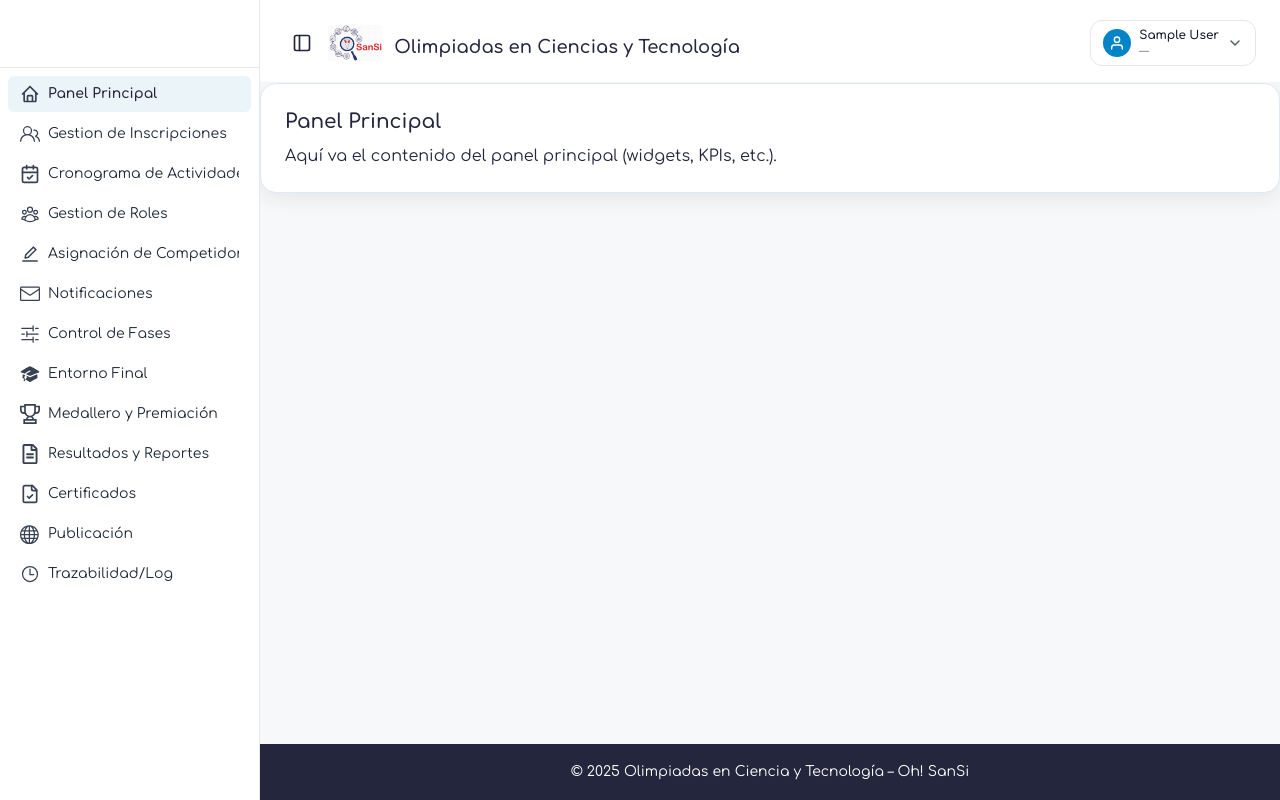
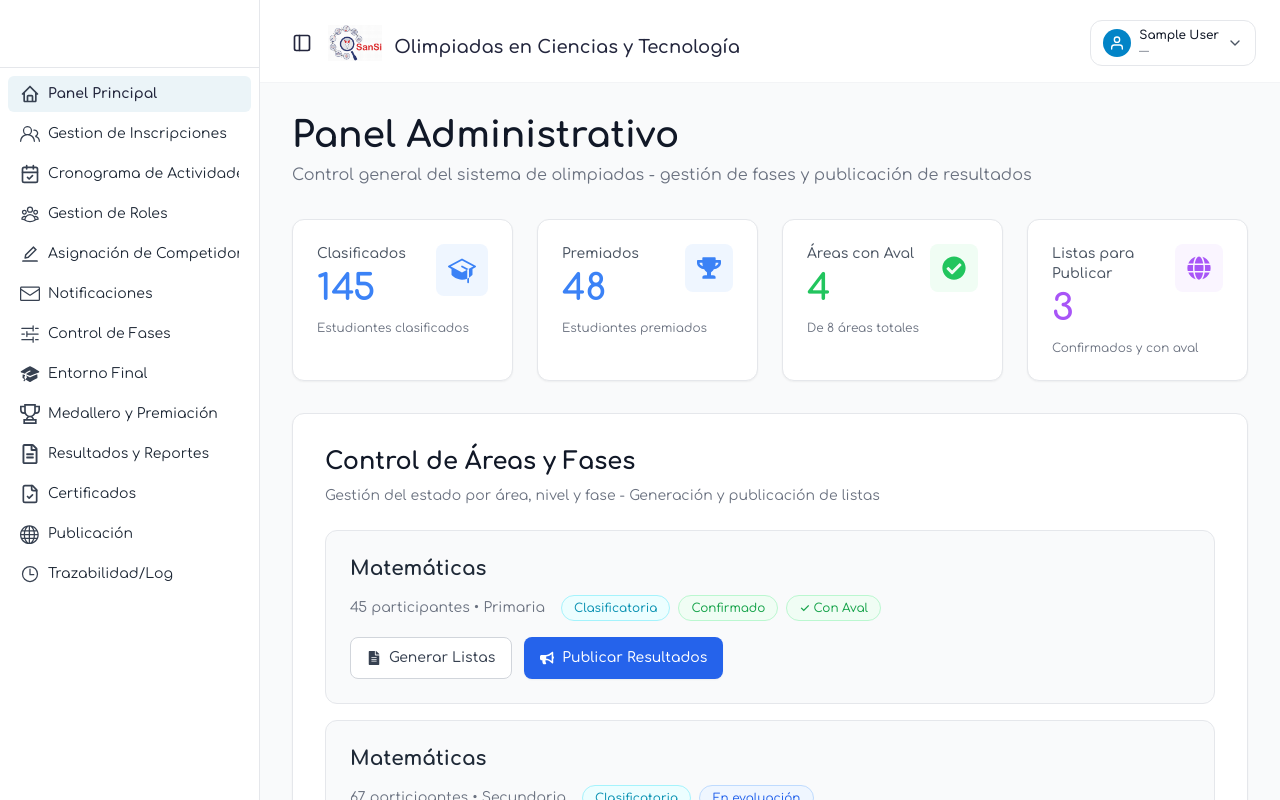
Before and after one commit to Cam1921/Olimpiadas-Front, a React (Vite) app: page /dashboard/panel-principal in a window 1280 px wide. Shown: the top 800 px of the page. Built offline with nearby package versions, Linux system fonts and the light colour scheme; sample sign-in values are in the browser's storage.

Commit message:
panel admin

```diff
--- a/src/pages/dashboard/panelPrincipal/administrador/PanelPrincipal.jsx
+++ b/src/pages/dashboard/panelPrincipal/administrador/PanelPrincipal.jsx
@@ -1,11 +1,173 @@
-// src/pages/dashboard/panelPrincipal/administrador/PanelPrincipal.jsx
-export default function PanelPrincipal() {
+import React, { useState } from "react";
+import { FaTrophy, FaCheckCircle, FaGlobe, FaFileAlt, FaBullhorn } from "react-icons/fa";
+import { PiGraduationCapFill } from "react-icons/pi";
+
+// Datos de prueba
+const MOCK_AREAS = [
+  {
+    id: 1,
+    nombre: "Matemáticas",
+    participantes: 45,
+    nivel: "Primaria",
+    badges: ["Clasificatoria", "Confirmado", "✓ Con Aval"],
+    acciones: ["Generar Listas", "Publicar Resultados"]
+  },
+  {
+    id: 2,
+    nombre: "Matemáticas",
+    participantes: 67,
+    nivel: "Secundaria",
+    badges: ["Clasificatoria", "En evaluación"],
+    acciones: []
+  }
+];
+
+export default function PanelAdministrativo() {
+  const [areas] = useState(MOCK_AREAS);
+
   return (
-    <section className="bg-white rounded-2xl shadow-soft border border-slate-200 p-6">
-      <h2 className="text-ink text-xl font-semibold mb-2">Panel Principal</h2>
-      <p className="text-ink/70">
-        Aquí va el contenido del panel principal (widgets, KPIs, etc.).
-      </p>
-    </section>
+    <div className="min-h-screen bg-gray-50 p-8">
+      <div className="max-w-7xl mx-auto space-y-8">
+
+        {/* HEADER */}
+        <header className="mb-6">
+          <h1 className="text-4xl font-bold text-gray-900 mb-2">Panel Administrativo</h1>
+          <p className="text-gray-500 text-base">
+            Control general del sistema de olimpiadas - gestión de fases y publicación de resultados
+          </p>
+        </header>
+
+        {/* TARJETAS DE ESTADÍSTICAS */}
+        <div className="grid grid-cols-1 md:grid-cols-4 gap-6">
+          <StatCard
+            label="Clasificados"
+            sublabel="Estudiantes clasificados"
+            value={145}
+            icon={<PiGraduationCapFill size={28} />}
+            color="text-blue-500"
+            bgColor="bg-blue-50"
+          />
+          <StatCard
+            label="Premiados"
+            sublabel="Estudiantes premiados"
+            value={48}
+            icon={<FaTrophy size={24} />}
+            color="text-blue-500"
+            bgColor="bg-blue-50"
+          />
+          <StatCard
+            label="Áreas con Aval"
+            sublabel="De 8 áreas totales"
+            value={4}
+            icon={<FaCheckCircle size={24} />}
+            color="text-green-500"
+            bgColor="bg-green-50"
+          />
+          <StatCard
+            label="Listas para Publicar"
+            sublabel="Confirmados y con aval"
+            value={3}
+            icon={<FaGlobe size={24} />}
+            color="text-purple-500"
+            bgColor="bg-purple-50"
+          />
+        </div>
+
+        {/* CONTROL DE ÁREAS Y FASES */}
+        <div className="bg-white rounded-xl shadow-sm border border-gray-200 p-8">
+          <h2 className="text-2xl font-bold text-gray-900 mb-2">Control de Áreas y Fases</h2>
+          <p className="text-gray-500 text-sm mb-6">
+            Gestión del estado por área, nivel y fase - Generación y publicación de listas
+          </p>
+
+          <div className="space-y-4">
+            {areas.map((area) => (
+              <AreaCard key={area.id} area={area} />
+            ))}
+          </div>
+        </div>
+
+      </div>
+    </div>
   );
 }
+
+// Componente de tarjeta de estadística
+function StatCard({ label, sublabel, value, icon, color, bgColor }) {
+  return (
+    <div className="bg-white rounded-xl shadow-sm border border-gray-200 p-6">
+      <div className="flex items-start justify-between mb-3">
+        <div className="flex-1">
+          <p className="text-gray-600 text-sm font-medium mb-1">{label}</p>
+          <p className={`text-4xl font-bold ${color}`}>{value}</p>
+        </div>
+        <div className={`${bgColor} p-3 rounded-lg flex items-center justify-center ${color}`}>
+          {icon}
+        </div>
+      </div>
+      <p className="text-gray-500 text-xs">{sublabel}</p>
+    </div>
+  );
+}
+
+// Componente de tarjeta de área
+function AreaCard({ area }) {
+  return (
+    <div className="bg-gray-50 rounded-xl p-6 hover:bg-gray-100 transition-colors border border-gray-200">
+
+      {/* Título */}
+      <h3 className="text-xl font-bold text-gray-800 mb-3">{area.nombre}</h3>
+
+      {/* Info y badges en la misma línea */}
+      <div className="flex items-center gap-4 mb-4">
+        <p className="text-sm text-gray-500">
+          {area.participantes} participantes • {area.nivel}
+        </p>
+
+        {/* Badges de estado */}
+        <div className="flex gap-2 flex-wrap">
+          {area.badges.map((badge, index) => (
+            <Badge key={index} text={badge} />
+          ))}
+        </div>
+      </div>
+
+      {/* Botones de acción (solo si hay acciones) */}
+      {area.acciones.length > 0 && (
+        <div className="flex gap-3">
+          {area.acciones.includes("Generar Listas") && (
+            <button className="flex items-center gap-2 px-4 py-2.5 text-gray-700 bg-white border border-gray-300 rounded-lg hover:bg-gray-50 transition-colors text-sm font-medium">
+              <FaFileAlt size={14} />
+              Generar Listas
+            </button>
+          )}
+          {area.acciones.includes("Publicar Resultados") && (
+            <button className="flex items-center gap-2 px-4 py-2.5 bg-blue-600 text-white rounded-lg hover:bg-blue-700 transition-colors text-sm font-medium shadow-sm">
+              <FaBullhorn size={14} />
+              Publicar Resultados
+            </button>
+          )}
+        </div>
+      )}
+    </div>
+  );
+}
+
+// Componente de badge
+function Badge({ text }) {
+  let colors = "bg-cyan-50 text-cyan-600 border-cyan-200";
+
+  if (text.includes("Confirmado")) {
+    colors = "bg-green-50 text-green-600 border-green-200";
+  } else if (text.includes("✓ Con Aval")) {
+    colors = "bg-green-50 text-green-600 border-green-200";
+  } else if (text.includes("evaluación")) {
+    colors = "bg-blue-50 text-blue-600 border-blue-200";
+  }
+
+  return (
+    <span className={`inline-flex items-center px-3 py-1 rounded-full text-xs font-medium border ${colors}`}>
+      {text}
+    </span>
+  );
+}
```
